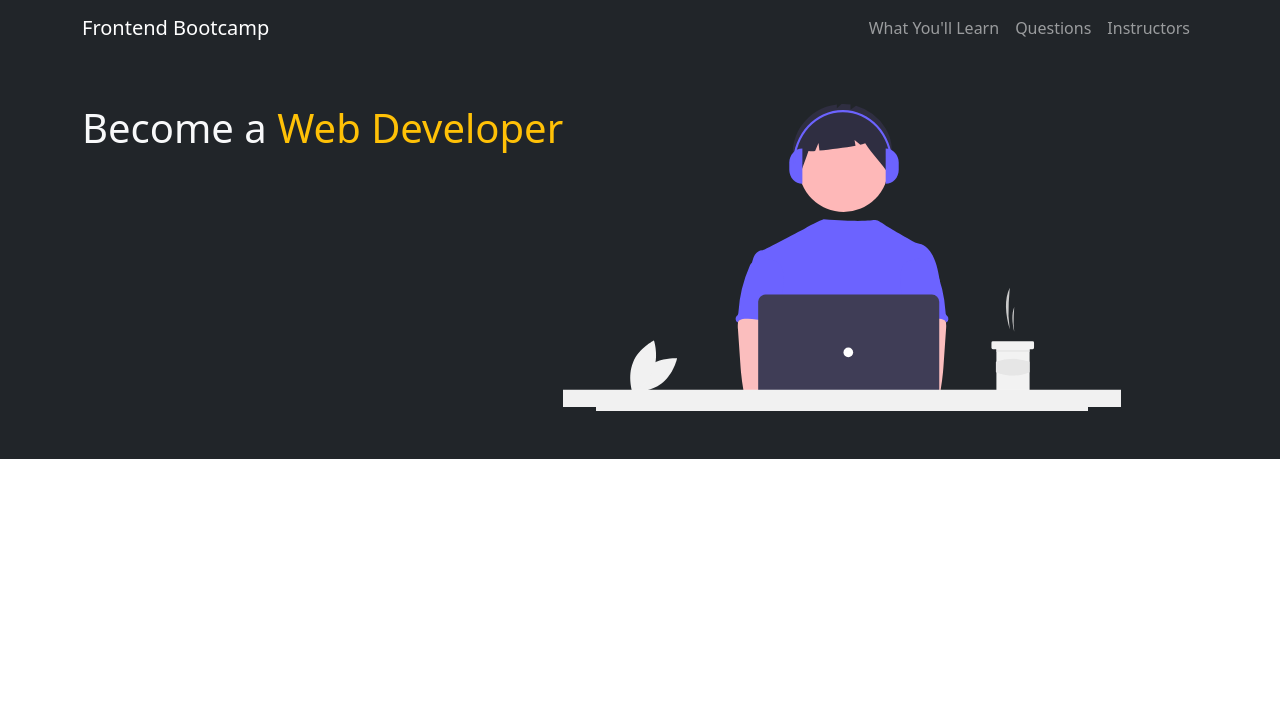
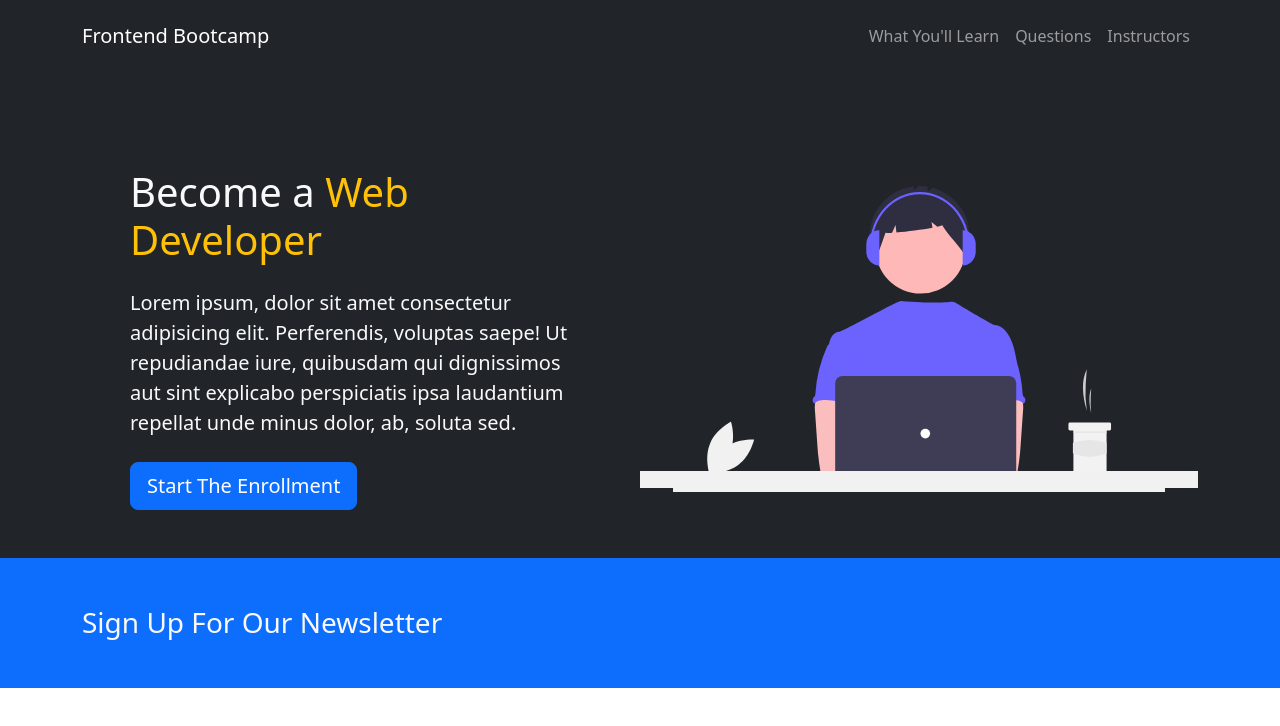
Before and after one commit to rdsingh120/Bootcamp-website, a plain HTML site: page index.html in a window 1280 px wide. Drawn offline with nearby package versions, Linux system fonts and the light colour scheme.

Commit message:
update index.html

```diff
--- a/index.html
+++ b/index.html
@@ -11,7 +11,7 @@
 </head>
 <body>
     <!-- Navbar -->
-    <nav class="navbar navbar-expand-lg bg-dark navbar-dark">
+    <nav class="navbar navbar-expand-lg bg-dark navbar-dark py-3">
         <div class="container">
             <a href="#" class="navbar-brand">Frontend Bootcamp</a>
             <button
@@ -39,17 +39,29 @@
     </nav>
 
     <!-- Showcase -->
-    <section class="bg-dark text-light p-5 text-center">
+    <section class="bg-dark text-light p-5 p-lg-0 pt-lg-5 text-center text-sm-start">
         <div class="container">
-            <div class="d-sm-flex">
-                <div class="">
+            <div class="d-sm-flex align-items-center justify-content-between">
+                <div class="p-lg-5">
                     <h1>Become a <span class="text-warning">Web Developer</span></h1>
+                    <p class="lead my-4">
+                        Lorem ipsum, dolor sit amet consectetur adipisicing elit. Perferendis, voluptas saepe! Ut repudiandae iure, quibusdam qui dignissimos aut sint explicabo perspiciatis ipsa laudantium repellat unde minus dolor, ab, soluta sed.
+                    </p>
+                    <button class="btn btn-primary btn-lg">Start The Enrollment</button>
                 </div>
-                <img class="img-fluid w-50" src="./images/showcase.svg" alt="">
+                <img class="img-fluid w-50 d-none d-sm-block" src="./images/showcase.svg" alt="">
             </div>
         </div>
     </section>
 
+    <!-- Newsletter -->
+    <section class="bg-primary text-light p-5">
+        <div class="container">
+            <div class="d-md-flex justify-content-between align-items-center">
+                <h3 class="mb-3 mb-md-0">Sign Up For Our Newsletter</h3>
+            </div>
+        </div>
+    </section>
 
     <!-- JavaScript Bundle with Popper -->
     <script src="https://cdn.jsdelivr.net/npm/bootstrap@5.2.0/dist/js/bootstrap.bundle.min.js" integrity="sha384-A3rJD856KowSb7dwlZdYEkO39Gagi7vIsF0jrRAoQmDKKtQBHUuLZ9AsSv4jD4Xa" crossorigin="anonymous"></script>
```
